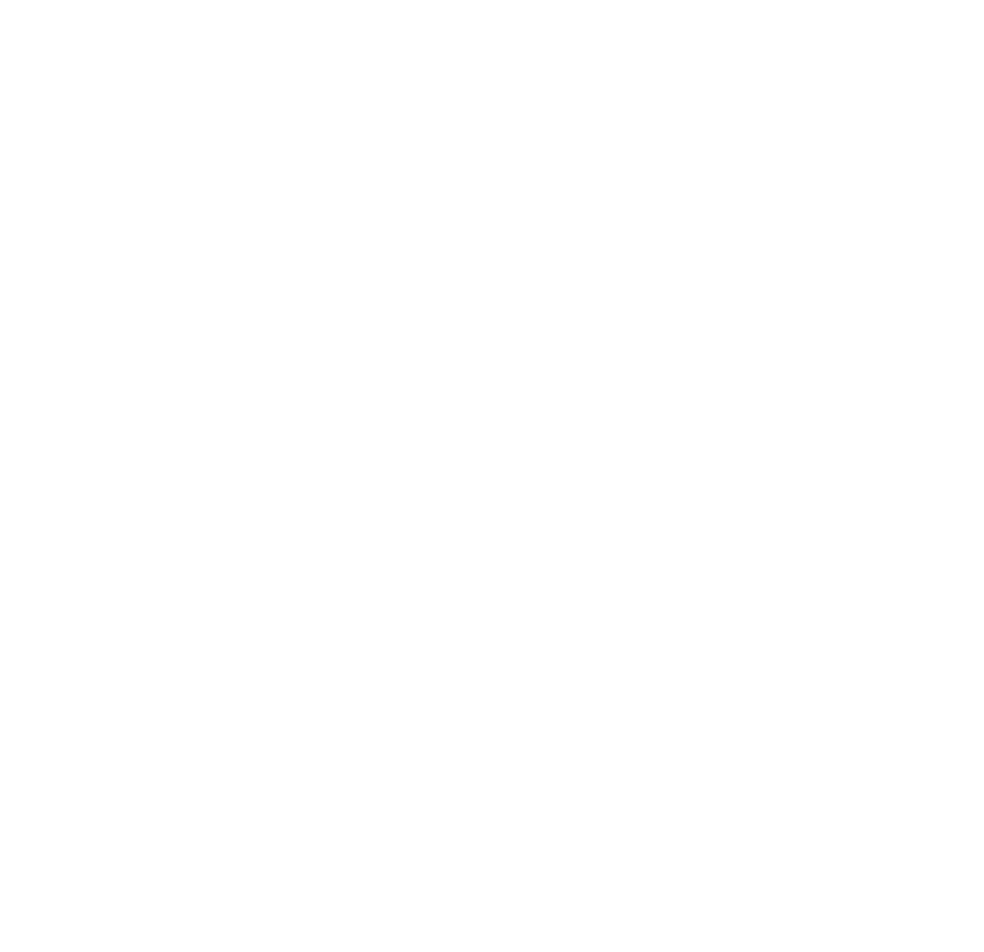
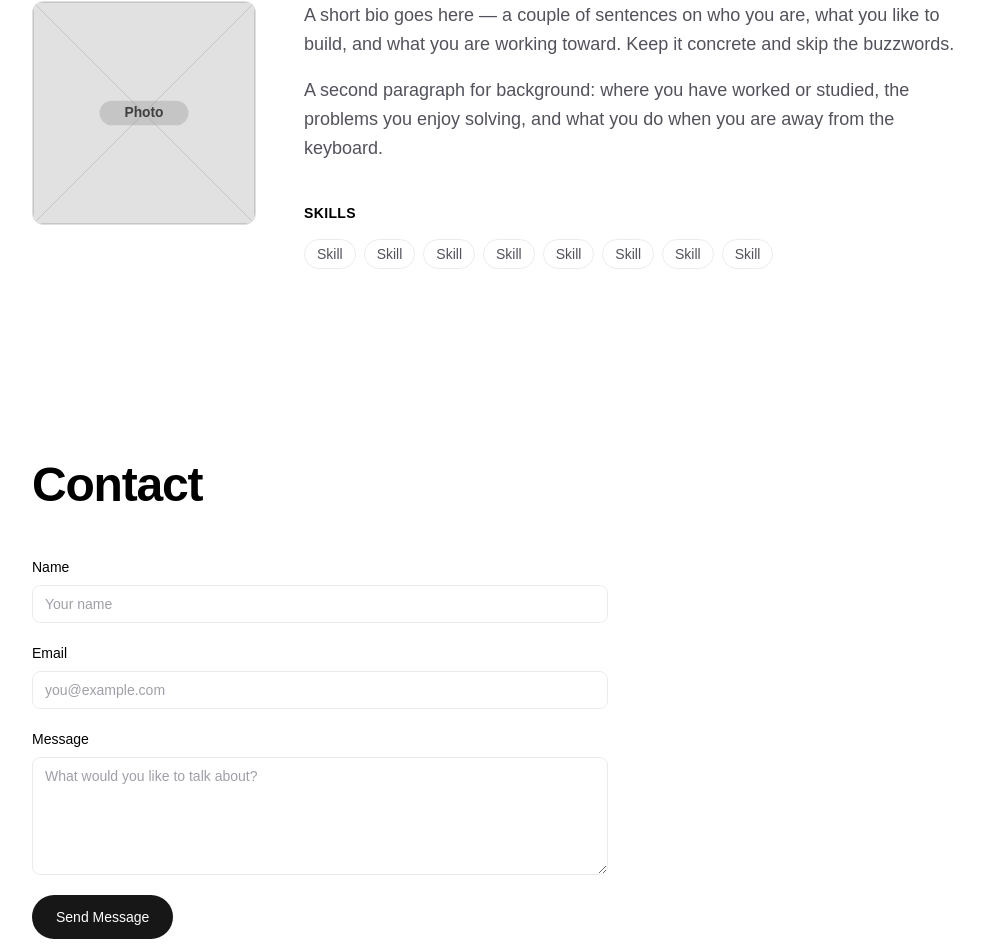
Before and after one commit to RyHuey849/Portfolio-Website, a Next.js app: page / in a window 1280 px wide. Shown: the part 1436-2388 px from the top of the page, without its empty margins (120-1104 px from the left). Before the commit the page ends 1245 px from the top, so only its background shows below. Built offline with nearby package versions, Linux system fonts and the light colour scheme.

Commit message:
Created About and Contact sections

```diff
--- a/src/app/layout.tsx
+++ b/src/app/layout.tsx
@@ -14,7 +14,7 @@
 });
 
 export const metadata: Metadata = {
-  title: "Create Next App",
+  title: "Portfolioooooop",
   description: "Generated by create next app",
 };
 
--- a/src/app/page.tsx
+++ b/src/app/page.tsx
@@ -1,11 +1,15 @@
 import Hero from "@/components/Hero";
 import Projects from "@/components/Projects";
+import About from "@/components/About";
+import Contact from "@/components/Contact";
 
 export default function Home() {
   return (
     <main className="flex flex-1 flex-col">
       <Hero />
       <Projects />
+      <About />
+      <Contact />
     </main>
   );
 }
--- /dev/null
+++ b/src/components/About.tsx
@@ -0,0 +1,70 @@
+import Image from "next/image";
+
+const skills = [
+  "Skill",
+  "Skill",
+  "Skill",
+  "Skill",
+  "Skill",
+  "Skill",
+  "Skill",
+  "Skill",
+];
+
+export default function About() {
+  return (
+    <section
+      id="about"
+      aria-labelledby="about-heading"
+      className="mx-auto flex w-full max-w-5xl scroll-mt-16 flex-col px-6 py-24"
+    >
+      <h2
+        id="about-heading"
+        className="text-4xl font-semibold tracking-tight text-black dark:text-zinc-50 sm:text-5xl"
+      >
+        About
+      </h2>
+
+      <div className="mt-12 grid gap-10 sm:grid-cols-[minmax(0,14rem)_minmax(0,1fr)] sm:gap-12">
+        <div className="relative aspect-square w-full max-w-56 overflow-hidden rounded-xl border border-black/[.08] bg-[#f2f2f2] dark:border-white/[.145] dark:bg-[#1a1a1a]">
+          <Image
+            src="/about/portrait.svg"
+            alt="Placeholder portrait"
+            fill
+            sizes="(min-width: 640px) 224px, 224px"
+            className="object-cover"
+          />
+        </div>
+
+        <div className="flex flex-col">
+          <p className="max-w-2xl text-lg leading-relaxed text-zinc-600 dark:text-zinc-400">
+            A short bio goes here — a couple of sentences on who you are, what
+            you like to build, and what you are working toward. Keep it concrete
+            and skip the buzzwords.
+          </p>
+
+          <p className="mt-4 max-w-2xl text-lg leading-relaxed text-zinc-600 dark:text-zinc-400">
+            A second paragraph for background: where you have worked or studied,
+            the problems you enjoy solving, and what you do when you are away
+            from the keyboard.
+          </p>
+
+          <h3 className="mt-10 text-sm font-semibold uppercase tracking-wide text-black dark:text-zinc-50">
+            Skills
+          </h3>
+
+          <ul className="mt-4 flex flex-wrap gap-2">
+            {skills.map((skill, index) => (
+              <li
+                key={index}
+                className="rounded-full border border-black/[.08] px-3 py-1 text-sm font-medium text-zinc-600 dark:border-white/[.145] dark:text-zinc-400"
+              >
+                {skill}
+              </li>
+            ))}
+          </ul>
+        </div>
+      </div>
+    </section>
+  );
+}
--- /dev/null
+++ b/src/components/Contact.tsx
@@ -0,0 +1,149 @@
+"use client";
+
+import { useActionState } from "react";
+
+type ContactValues = {
+  name: string;
+  email: string;
+  message: string;
+};
+
+type ContactState = {
+  status: "idle" | "error" | "success";
+  message: string;
+  /** Echoed back so a failed submit does not wipe what was typed. */
+  values: ContactValues;
+};
+
+const emptyValues: ContactValues = { name: "", email: "", message: "" };
+
+const initialState: ContactState = {
+  status: "idle",
+  message: "",
+  values: emptyValues,
+};
+
+const fieldClassName =
+  "w-full rounded-lg border border-black/[.08] bg-transparent px-3 py-2 text-sm text-black outline-none transition-colors placeholder:text-zinc-400 focus:border-black/[.3] dark:border-white/[.145] dark:text-zinc-50 dark:placeholder:text-zinc-500 dark:focus:border-white/[.4]";
+
+const labelClassName =
+  "text-sm font-medium text-black dark:text-zinc-50";
+
+async function submitContact(
+  _previousState: ContactState,
+  formData: FormData,
+): Promise<ContactState> {
+  const values: ContactValues = {
+    name: String(formData.get("name") ?? "").trim(),
+    email: String(formData.get("email") ?? "").trim(),
+    message: String(formData.get("message") ?? "").trim(),
+  };
+
+  if (!values.name || !values.email || !values.message) {
+    return {
+      status: "error",
+      message: "Please fill out every field.",
+      values,
+    };
+  }
+
+  // TODO: send `values` to a real endpoint (Server Action, route handler, or
+  // form service). Until then the submit only reports success locally.
+  return {
+    status: "success",
+    message: "Thanks — your message is on its way.",
+    values: emptyValues,
+  };
+}
+
+export default function Contact() {
+  const [state, formAction, pending] = useActionState(
+    submitContact,
+    initialState,
+  );
+
+  return (
+    <section
+      id="contact"
+      aria-labelledby="contact-heading"
+      className="mx-auto flex w-full max-w-5xl scroll-mt-16 flex-col px-6 py-24"
+    >
+      <h2
+        id="contact-heading"
+        className="text-4xl font-semibold tracking-tight text-black dark:text-zinc-50 sm:text-5xl"
+      >
+        Contact
+      </h2>
+
+      <form action={formAction} className="mt-12 flex w-full max-w-xl flex-col gap-5">
+        <div className="flex flex-col gap-2">
+          <label htmlFor="contact-name" className={labelClassName}>
+            Name
+          </label>
+          <input
+            id="contact-name"
+            name="name"
+            type="text"
+            autoComplete="name"
+            required
+            defaultValue={state.values.name}
+            placeholder="Your name"
+            className={fieldClassName}
+          />
+        </div>
+
+        <div className="flex flex-col gap-2">
+          <label htmlFor="contact-email" className={labelClassName}>
+            Email
+          </label>
+          <input
+            id="contact-email"
+            name="email"
+            type="email"
+            autoComplete="email"
+            required
+            defaultValue={state.values.email}
+            placeholder="you@example.com"
+            className={fieldClassName}
+          />
+        </div>
+
+        <div className="flex flex-col gap-2">
+          <label htmlFor="contact-message" className={labelClassName}>
+            Message
+          </label>
+          <textarea
+            id="contact-message"
+            name="message"
+            rows={5}
+            required
+            defaultValue={state.values.message}
+            placeholder="What would you like to talk about?"
+            className={`${fieldClassName} resize-y`}
+          />
+        </div>
+
+        <div className="flex flex-col items-start gap-3 sm:flex-row sm:items-center">
+          <button
+            type="submit"
+            disabled={pending}
+            className="flex h-11 items-center justify-center rounded-full bg-foreground px-6 text-sm font-medium text-background transition-colors hover:bg-[#383838] disabled:opacity-60 dark:hover:bg-[#ccc]"
+          >
+            {pending ? "Sending…" : "Send Message"}
+          </button>
+
+          <p
+            aria-live="polite"
+            className={
+              state.status === "error"
+                ? "text-sm font-medium text-red-600 dark:text-red-400"
+                : "text-sm font-medium text-zinc-600 dark:text-zinc-400"
+            }
+          >
+            {state.message}
+          </p>
+        </div>
+      </form>
+    </section>
+  );
+}
```
Also changed, not shown: public/about/portrait.svg (added).
